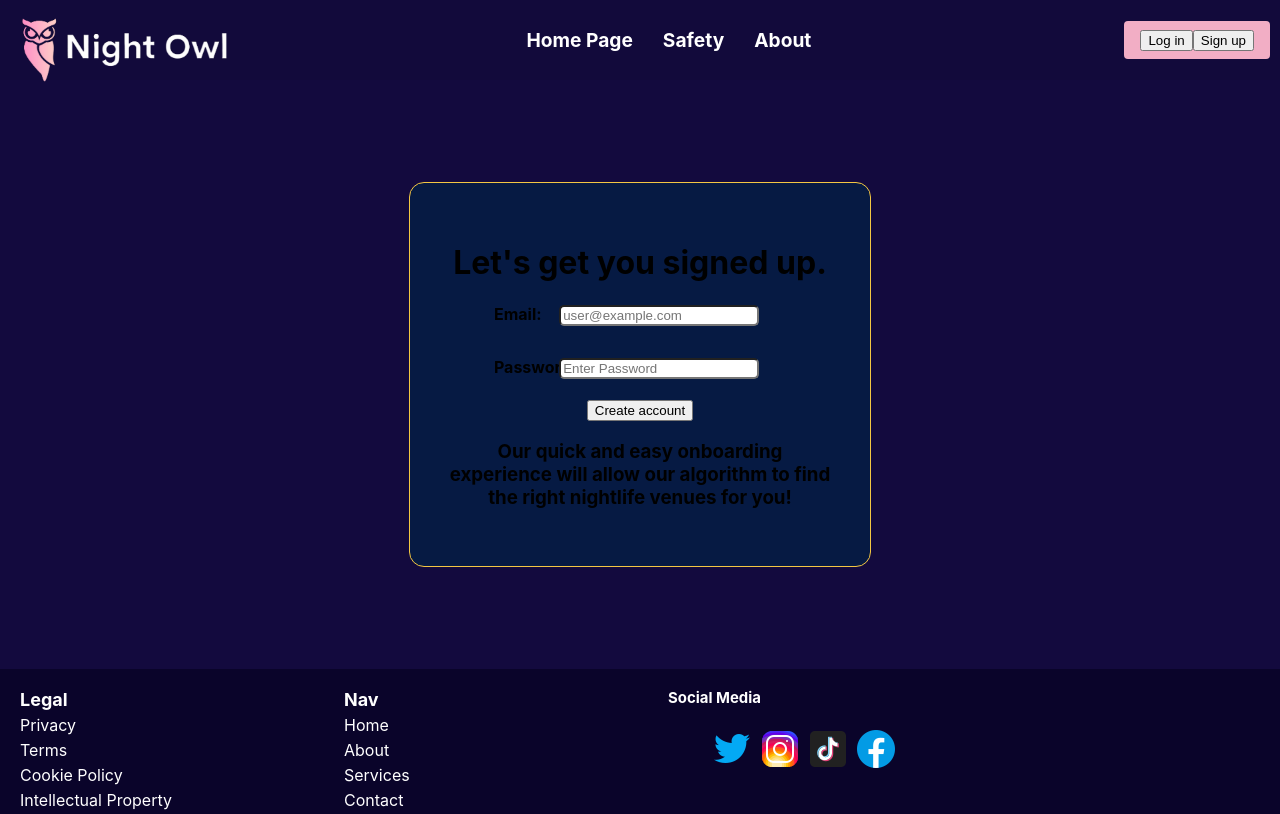
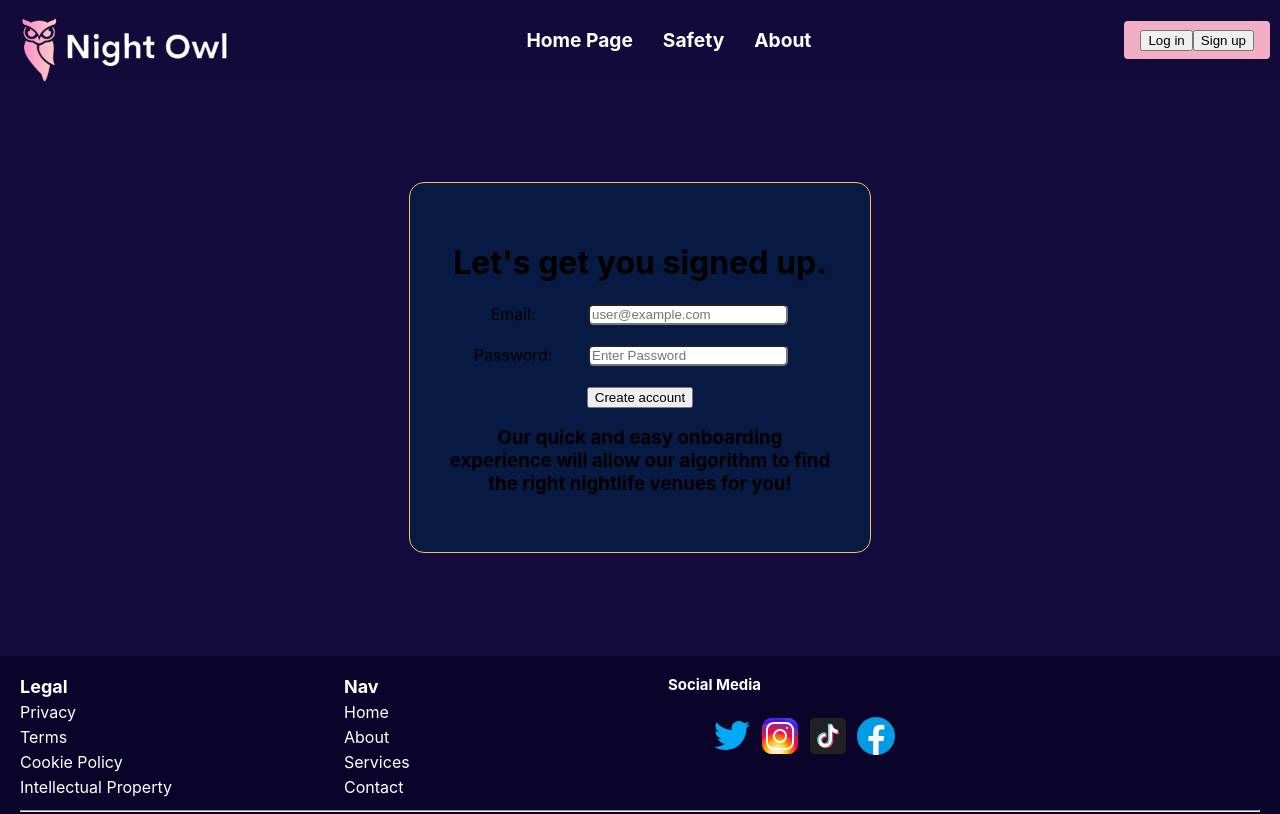
Before and after one commit to EmaleeSoto/night-owl, a React (Create React App) app in the folder front-end/: page /sign-up in a window 1280 px wide. Shown: the top 814 px of the page. Built offline with nearby package versions, Linux system fonts and the light colour scheme; no server answers.

Commit message:
UserSignUp refactored to scss

```diff
--- a/front-end/src/components/UserSignUp.css
+++ /dev/null
@@ -1,44 +0,0 @@
-.sign-up-section {
-  text-align: center;
-  justify-content: center;
-  display: flex;
-  min-height: 100%;
-}
-
-.sign-up-container {
-  border: 1px solid #f3c743;
-  border-radius: 15px;
-  background-color: #061a43;
-  width: 30%;
-  padding: 3%;
-  margin: 3%;
-}
-
-.input-label-wrap {
-  display: flex;
-  justify-content: center;
-}
-
-.sign-up-section label {
-  display: inline-block;
-  width: 25%;
-}
-
-.sign-up-section input {
-  border-radius: 5px;
-  width: 50%;
-  margin-left: 7%;
-  margin-right: 7%;
-}
-
-@media screen and (max-width: 1024px) {
-  .sign-up-container {
-    width: 50%;
-  }
-}
-
-@media screen and (max-width: 690px) {
-  .sign-up-container {
-    width: 80%;
-  }
-}
--- a/front-end/src/components/UserSignUp.js
+++ b/front-end/src/components/UserSignUp.js
@@ -2,7 +2,7 @@ import { useState } from "react";
 import { getAuth, createUserWithEmailAndPassword } from "firebase/auth";
 import { useNavigate } from "react-router-dom";
 import app from "../firebase";
-import "./UserSignUp.css";
+import "./UserSignUp.scss";
 
 export default function SignUp() {
   const [profile, setProfile] = useState({
@@ -28,10 +28,8 @@ export default function SignUp() {
         const user = userCredential.user;
         if (user) {
           alert(
-            "Welcome to Worth a Shot! You're now signed into your new account."
+            "Welcome to Night Owl! You're now signed into your new account."
           );
-          // userCreation(user.uid); //user.uid = adwqdqdf21
-          // Navigates to "Onboarding" page after successful sign-up. This should prompt the user to fill out a form
           navigate("/onboarding");
         }
         // ...
@@ -61,10 +59,10 @@ export default function SignUp() {
   };
 
   return (
-    <div className="sign-up-section">
-      <div className="sign-up-container">
-        <h1 className="signup-header">Let's get you signed up.</h1>
-        <div className="input-label-wrap">
+    <div className="signUp">
+      <div className="signUp__container">
+        <h1 className="signUp__header">Let's get you signed up.</h1>
+        <div className="signUp__inputLabelWrap">
           <label htmlFor="email">Email: </label>
           <input
             id="email"
@@ -77,7 +75,7 @@ export default function SignUp() {
           />
         </div>
         <br></br>
-        <div className="input-label-wrap">
+        <div className="signUp__inputLabelWrap">
           <label htmlFor="password">Password:</label>
           <input
             id="password"
--- /dev/null
+++ b/front-end/src/components/UserSignUp.scss
@@ -0,0 +1,45 @@
+.signUp {
+  text-align: center;
+  justify-content: center;
+  display: flex;
+  min-height: 100%;
+
+  label {
+    display: inline-block;
+    width: 25%;
+  }
+
+  input {
+    border-radius: 5px;
+    width: 50%;
+    margin-left: 7%;
+    margin-right: 7%;
+  }
+
+  &__container {
+    border: 1px solid #f3c743;
+    border-radius: 15px;
+    background-color: #061a43;
+    width: 30%;
+    padding: 3%;
+    margin: 3%;
+  }
+
+  &__inputLabelWrap{
+    display: flex;
+    justify-content: center;
+  }
+
+}
+
+@media screen and (max-width: 1024px) {
+  .sign-up-container {
+    width: 50%;
+  }
+}
+
+@media screen and (max-width: 690px) {
+  .sign-up-container {
+    width: 80%;
+  }
+}
--- a/front-end/src/pages/Home.scss
+++ b/front-end/src/pages/Home.scss
@@ -8,8 +8,8 @@
     min-height: 100%;
 
     &__firstPage {
-      display: flex; /* Use flexbox to position elements */
-      justify-content: space-between; /* Align children to opposite ends */
+      display: flex;
+      justify-content: space-between;
       height: 90vh;
     }
 
@@ -92,8 +92,7 @@
     }
 
     &__nextPage {
-        // align-items: stretch; /* Stretch items vertically to have the same height */
-        margin-top: 20px; /* Add some space below the firstPage section */
+        margin-top: 20px;
         color: $snow_white;
         height: 80vh;
         text-align: center;
@@ -105,10 +104,10 @@
         }
 
         &__gridCell {
-          display: flex; /* Use flexbox for the inner divs */
-          flex-direction: column; /* Stack elements vertically */
-          align-items: center; /* Center items horizontally */
-          text-align: center; /* Center text */
+          display: flex;
+          flex-direction: column;
+          align-items: center;
+          text-align: center;
         }
         section {
             width: 50%;
@@ -123,7 +122,7 @@
         }
 
         img {
-          height: 200px; /* Take up full height of the container */
+          height: 200px;
           width: auto;
           border-radius: 30px;
         }
```
